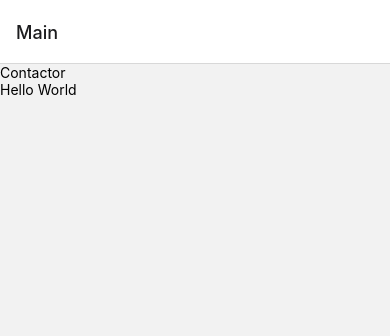
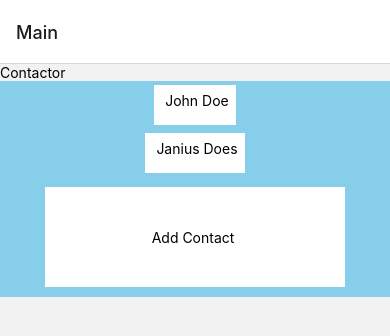
Before and after one commit to HalliS20/contactor, a React Native app: screen /Main in a window 390 px wide. Shown: the top 336 px of the page. Built offline with nearby package versions, Linux system fonts and the light colour scheme.

Commit message:
basic contactList implemented and card as well

```diff
--- a/App.js
+++ b/App.js
@@ -1,3 +1,5 @@
+import {StatusBar} from "expo-status-bar"
+import {StyleSheet, Text, View} from "react-native"
 import "react-native-gesture-handler"
 import React from "react"
 import AppContainer from "./src/routes"
--- a/src/components/Card/index.js
+++ b/src/components/Card/index.js
@@ -21,10 +21,12 @@ function Card({info}) {
 
     return (
         <Pressable
-            style={[
-                ({pressed}) => ({opacity: pressed ? 0.5 : 1}),
+            onPress={() => {
+                console.log("Pressed card")
+            }}
+            style={({pressed}) => [
+                {opacity: pressed ? 0.5 : 1},
                 styles.innerContainer,
-                shadows.smallTop,
             ]}
         >
             <Text> {cardInfo.name}</Text>
--- a/src/components/Card/styles.js
+++ b/src/components/Card/styles.js
@@ -3,9 +3,8 @@ import {StyleSheet} from "react-native"
 const styles = StyleSheet.create({
     innerContainer: {
         justifyContent: "space-between",
-        backgroundColor: white,
         flexDirection: "column",
-        height: 76,
+        height: 40,
         margin: 1, // Adjust this value to change the width of the border
         borderRadius: 0,
         paddingBottom: 0,
@@ -13,6 +12,9 @@ const styles = StyleSheet.create({
         paddingRight: 7,
         paddingTop: 7,
         margin: 4,
+        backgroundColor: "#fff",
+        fontSize: 20,
+        fontWeight: "bold",
     },
 })
 
--- a/src/components/ContactList/index.js
+++ b/src/components/ContactList/index.js
@@ -1,6 +1,7 @@
 import {View, Text, Pressable} from "react-native"
 import React from "react"
 import Card from "../Card"
+import styles from "./style"
 
 /**
  * @desc This is the contact list component
@@ -9,17 +10,21 @@ import Card from "../Card"
  * @example <ContactList />
  * @exports ContactList
  */
-function ContactList() {
-    contacts = [
-        {name: "John Doe", phone: "7746586", imaga: "jojo.jpg"},
-        {name: "John Doe", phone: "6926586", imaga: "joje.jpg"},
-    ]
+function ContactList({contacts}) {
     return (
-        <View>
+        <View style={styles.container}>
             {contacts.map((contact, index) => (
-                <Card key={index} contact={contact} />
+                <Card key={index} info={contact} />
             ))}
-            <Pressable>
+            <Pressable
+                onPress={() => {
+                    console.log("Pressed Add Contact")
+                }}
+                style={({pressed}) => [
+                    {opacity: pressed ? 0.5 : 1},
+                    styles.innerContainer,
+                ]}
+            >
                 <Text>Add Contact </Text>
             </Pressable>
         </View>
--- /dev/null
+++ b/src/components/ContactList/style.js
@@ -0,0 +1,19 @@
+import {StyleSheet} from "react-native"
+
+export const styles = StyleSheet.create({
+    container: {
+        flex: 1,
+        backgroundColor: "skyblue",
+        alignItems: "center",
+    },
+    innerContainer: {
+        backgroundColor: "white",
+        width: 300,
+        height: 100,
+        margin: 10,
+        justifyContent: "center",
+        alignItems: "center",
+    },
+})
+
+export default styles
--- a/src/views/Main/index.js
+++ b/src/views/Main/index.js
@@ -1,13 +1,21 @@
 import React from "react"
-import { ScrollView, Text, View } from "react-native"
+import {ScrollView, Text, View} from "react-native"
+import ContactList from "../../components/ContactList"
 
-const Main = ({ navigation: { navigate } }) => (
+const Main = ({navigation: {navigate}}) => {
+    const contacts = [
+        {name: "John Doe", phone: "7746586", image: "jojo.jpg"},
+        {name: "Janius Does", phone: "6926586", image: "joje.jpg"},
+    ]
+
+    return (
         <View>
             <Text>Contactor</Text>
             <ScrollView>
-            <Text>Hello World</Text>
+                <ContactList contacts={contacts} />
             </ScrollView>
         </View>
     )
+}
 
 export default Main
--- a/src/views/Main/styles.js
+++ b/src/views/Main/styles.js
@@ -1,5 +1,5 @@
-import { StyleSheet } from "react-native"
-import { deviceHeight, deviceWidth } from "../../styles/deviceWidth"
+import {StyleSheet} from "react-native"
+import {deviceHeight, deviceWidth} from "../../styles/sizes"
 
 export default StyleSheet.create({
     main: {
@@ -21,7 +21,5 @@ export default StyleSheet.create({
         alignItems: "center",
         textAlign: "center",
         marginTop: "5%",
-        // color: colors.white,
-        // marginTop: metrics.baseMargin,
     },
 })
```
Lines whose indentation alone changed are shown as unchanged.
